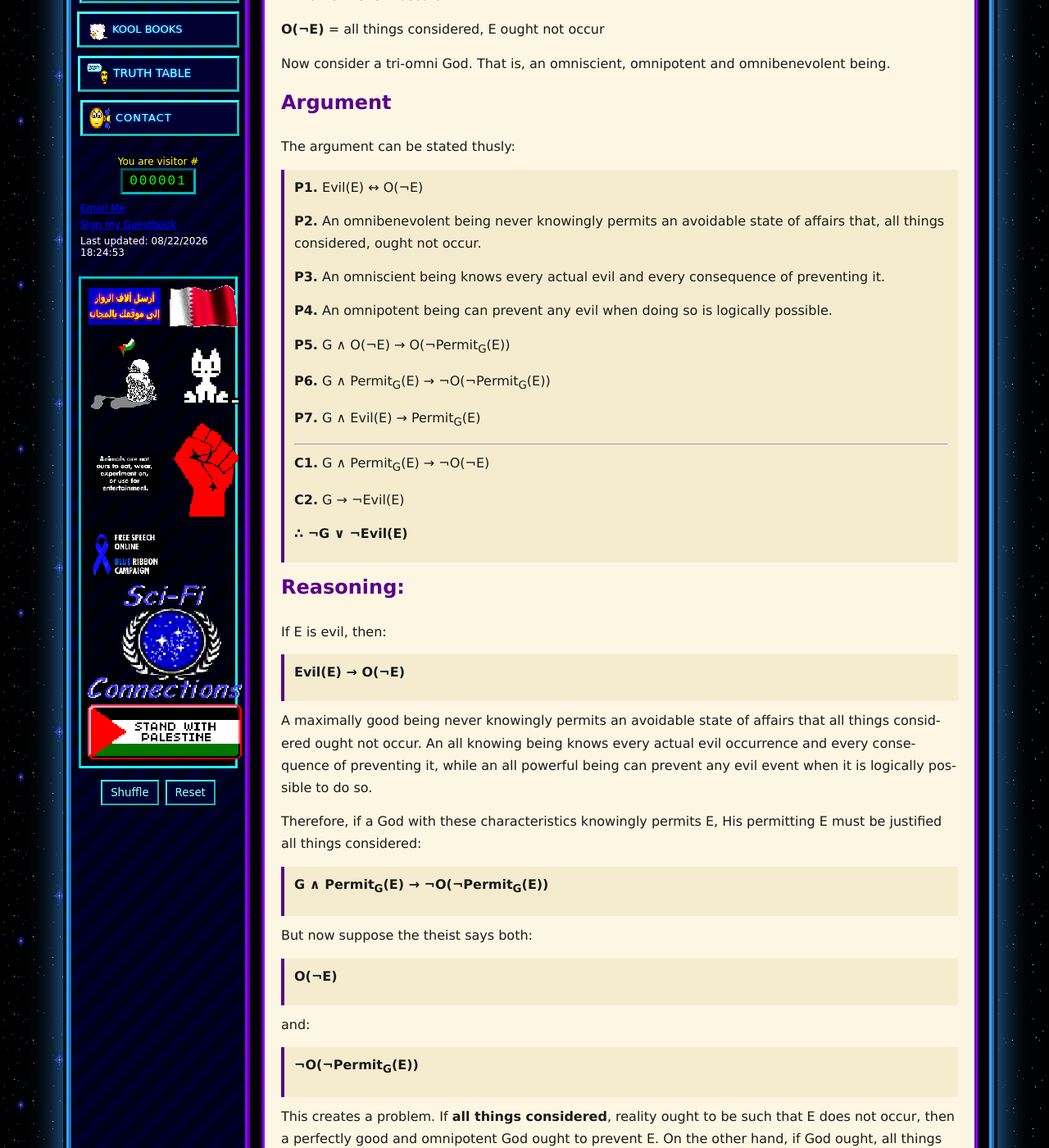
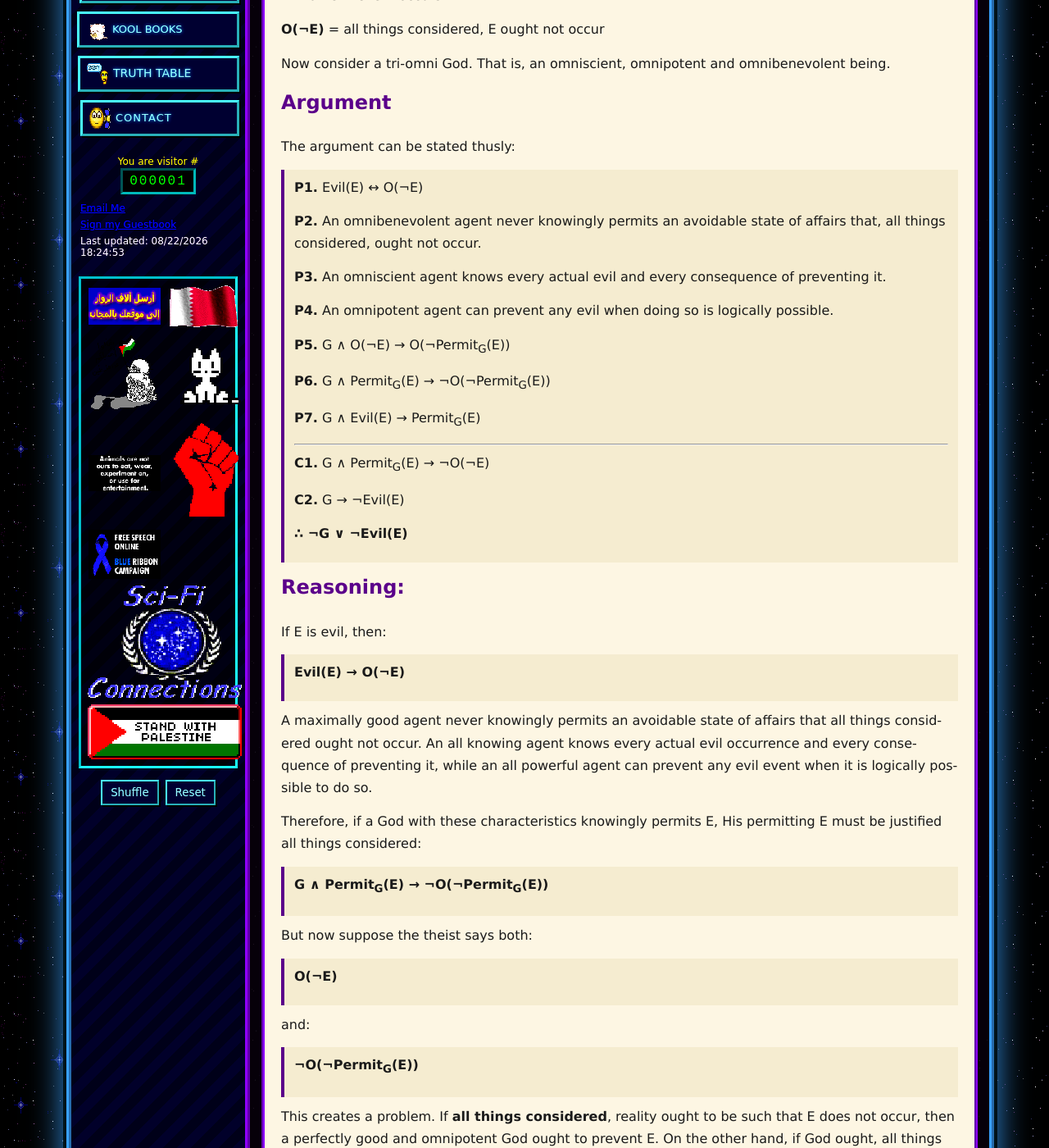
Before and after one commit to Catofminerva/Catofminerva.github.io, a Jekyll site: the page built from _posts/2018-04-05-god.md, in a window 1280 px wide and 1400 px high, scrolled down 490 px. Shown: the whole window at 82% size. Built offline with Jekyll 4.4.1, drawn with Linux system fonts in a browser that asks for light colours; comment, search, counter and statistics services are not loaded.

Commit message:
Update 2018-04-05-god.md

```diff
--- a/_posts/2018-04-05-god.md
+++ b/_posts/2018-04-05-god.md
@@ -22,11 +22,11 @@ The argument can be stated thusly:
 
 > **P1.** Evil(E) ↔ O(¬E)
 >
-> **P2.** An omnibenevolent being never knowingly permits an avoidable state of affairs that, all things considered, ought not occur.
+> **P2.** An omnibenevolent agent never knowingly permits an avoidable state of affairs that, all things considered, ought not occur.
 >
-> **P3.** An omniscient being knows every actual evil and every consequence of preventing it.
+> **P3.** An omniscient agent knows every actual evil and every consequence of preventing it.
 >
-> **P4.** An omnipotent being can prevent any evil when doing so is logically possible.
+> **P4.** An omnipotent agent can prevent any evil when doing so is logically possible.
 >
 > **P5.** G ∧ O(¬E) → O(¬Permit<sub>G</sub>(E))
 >
@@ -50,7 +50,7 @@ If E is evil, then:
 
 > **Evil(E) → O(¬E)**
 
-A maximally good being never knowingly permits an avoidable state of affairs that all things considered ought not occur. An all knowing being knows every actual evil occurrence and every consequence of preventing it, while an all powerful being can prevent any evil event when it is logically possible to do so.
+A maximally good agent never knowingly permits an avoidable state of affairs that all things considered ought not occur. An all knowing agent knows every actual evil occurrence and every consequence of preventing it, while an all powerful agent can prevent any evil event when it is logically possible to do so.
 
 Therefore, if a God with these characteristics knowingly permits E, His permitting E must be justified all things considered:
 
```
